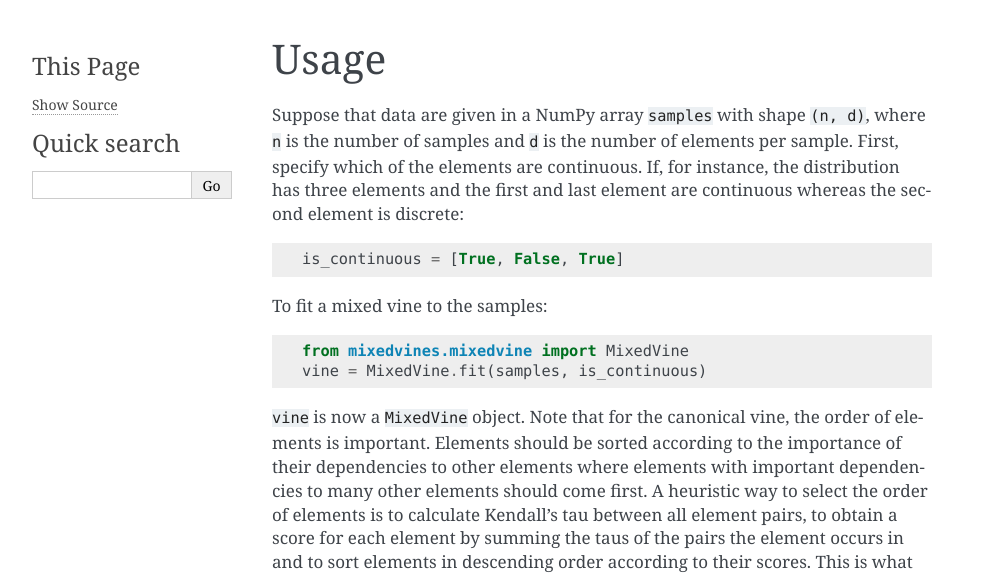
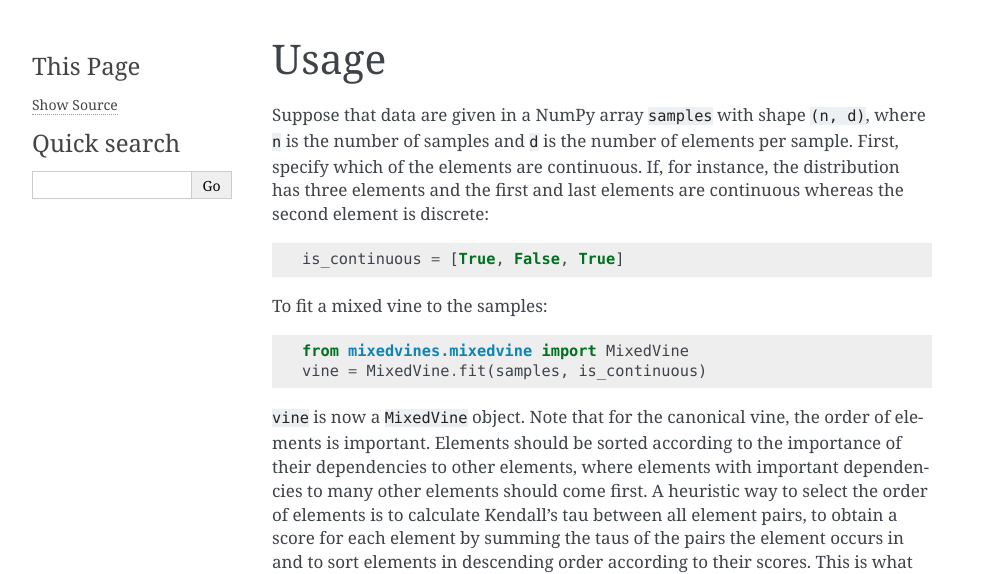
Before and after one commit to asnelt/mixedvines, a Sphinx documentation site: the page built from docs/usage.rst, in a window 1280 px wide. Shown: the top 574 px of the page, without its empty margins (148-1140 px from the left). Built offline with Sphinx 7.4.7, drawn with Linux system fonts in a browser that asks for light colours; some of the changed text lies outside the part shown.

```diff
--- a/README.rst
+++ b/README.rst
@@ -19,7 +19,7 @@ For continuous marginals, implementations of the normal and the gamma
 distributions are provided.  For discrete marginals, Poisson, binomial and
 negative binomial distributions are provided.  As bivariate copula building
 blocks, the Gaussian, Frank and Clayton families as well as rotation
-transformed families are provided.  Additional marginal and pair copula
+transformed families are provided.  Additional marginal and pair-copula
 distributions can be added easily.
 
 The package includes methods for sampling, likelihood calculation and
@@ -60,7 +60,7 @@ Suppose that data are given in a NumPy array ``samples`` with shape
 ``(n, d)``, where ``n`` is the number of samples and ``d`` is the number of
 elements per sample.  First, specify which of the elements are continuous.
 If, for instance, the distribution has three elements and the first and last
-element are continuous whereas the second element is discrete:
+elements are continuous whereas the second element is discrete:
 
 .. code-block:: python
 
@@ -100,7 +100,7 @@ To manually construct and visualize a simple mixed vine model:
     vine.set_marginal(0, norm(0, 1))
     vine.set_marginal(1, poisson(5))
     vine.set_marginal(2, gamma(2, 0, 4))
-    # Specify pair copulas
+    # Specify pair-copulas
     vine.set_copula(1, 0, GaussianCopula(0.5))
     vine.set_copula(1, 1, FrankCopula(4))
     vine.set_copula(2, 0, ClaytonCopula(5))
--- a/docs/code_example.rst
+++ b/docs/code_example.rst
@@ -20,7 +20,7 @@ To manually construct and visualize a simple mixed vine model:
     vine.set_marginal(0, norm(0, 1))
     vine.set_marginal(1, poisson(5))
     vine.set_marginal(2, gamma(2, 0, 4))
-    # Specify pair copulas
+    # Specify pair-copulas
     vine.set_copula(1, 0, GaussianCopula(0.5))
     vine.set_copula(1, 1, FrankCopula(4))
     vine.set_copula(2, 0, ClaytonCopula(5))
--- a/docs/conf.py
+++ b/docs/conf.py
@@ -1,5 +1,3 @@
-# -*- coding: utf-8 -*-
-#
 # mixedvines documentation build configuration file.
 #
 # This file is execfile()d with the current directory set to its
--- a/docs/intro.rst
+++ b/docs/intro.rst
@@ -11,7 +11,7 @@ For continuous marginals, implementations of the normal and the gamma
 distributions are provided.  For discrete marginals, Poisson, binomial and
 negative binomial distributions are provided.  As bivariate copula building
 blocks, the Gaussian, Frank and Clayton families as well as rotation
-transformed families are provided.  Additional marginal and pair copula
+transformed families are provided.  Additional marginal and pair-copula
 distributions can be added easily.
 
 The package includes methods for sampling, likelihood calculation and
--- a/docs/usage.rst
+++ b/docs/usage.rst
@@ -6,7 +6,7 @@ Suppose that data are given in a NumPy array ``samples`` with shape
 ``(n, d)``, where ``n`` is the number of samples and ``d`` is the number of
 elements per sample.  First, specify which of the elements are continuous.
 If, for instance, the distribution has three elements and the first and last
-element are continuous whereas the second element is discrete:
+elements are continuous whereas the second element is discrete:
 
 .. code-block:: python
 
@@ -21,7 +21,7 @@ To fit a mixed vine to the samples:
 
 ``vine`` is now a ``MixedVine`` object.  Note that for the canonical vine, the
 order of elements is important.  Elements should be sorted according to the
-importance of their dependencies to other elements where elements with
+importance of their dependencies to other elements, where elements with
 important dependencies to many other elements should come first.  A heuristic
 way to select the order of elements is to calculate Kendall's tau between all
 element pairs, to obtain a score for each element by summing the taus of the
--- a/mixedvines/__init__.py
+++ b/mixedvines/__init__.py
@@ -1,4 +1,3 @@
-# -*- coding: utf-8 -*-
 # Copyright (C) 2017-2019, 2021, 2022 Arno Onken
 #
 # This file is part of the mixedvines package.
--- a/setup.py
+++ b/setup.py
@@ -1,5 +1,4 @@
-# -*- coding: utf-8 -*-
-# Copyright (C) 2017-2019, 2021 Arno Onken
+# Copyright (C) 2017-2019, 2021, 2022 Arno Onken
 #
 # This file is part of the mixedvines package.
 #
```
Also changed, not shown: 6 other files.
